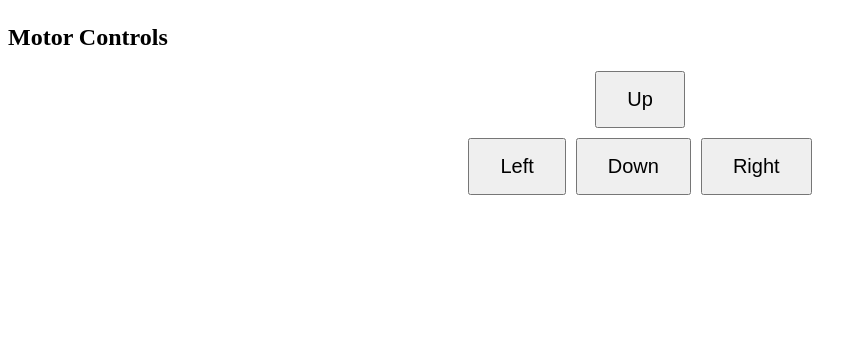
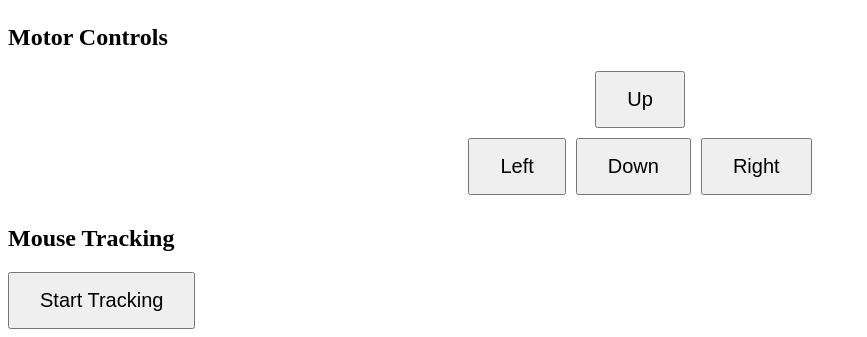
Before and after one commit to AndrewZacharyLiu/cs489-project, a Flask app: page / in a window 1280 px wide. Shown: the part 560-897 px from the top of the page, without its empty margins (0-867 px from the left). Before the commit the page ends 755 px from the top, so only its background shows below. Run offline with Flask 3, Linux system fonts and the light colour scheme; some libraries are stand-ins or nearby versions.

Commit message:
added mouse moving to log x, y of mouse on movement and start stop button with esc key also working as a stop

```diff
--- a/templates/index.html
+++ b/templates/index.html
@@ -40,10 +40,12 @@
         </div>
     </div>
 
+    <!-- Mouse Tracking Control -->
+    <h2>Mouse Tracking</h2>
+    <button id="toggle-tracking">Start Tracking</button>
+
     <script>
         var socket = io.connect("http://" + document.domain + ":5000");
-        // var socket = io.connect("http://10.166.94.127:5000");
-
 
         // Store key states to prevent duplicate press events
         var keyStates = {};
@@ -81,6 +83,32 @@
                 sendControl(keyMap[event.key], "release");
             }
         });
+
+
+
+        // Mouse tracking
+        let tracking = false;
+
+        function toggleTracking() {
+            tracking = !tracking;
+            console.log(tracking)
+            document.getElementById("toggle-tracking").innerText = tracking ? "Stop Tracking (esc)" : "Start Tracking";
+        }
+
+        document.getElementById("toggle-tracking").addEventListener("click", toggleTracking);
+
+        // Handle escape out of mouse tracking mode
+        document.addEventListener("keydown", function(event) {
+            if (event.key === "Escape" && tracking) {
+                toggleTracking();
+            }
+        });
+
+        document.addEventListener("mousemove", function(event) {
+            if (tracking) {
+                socket.emit("mouse_move", { x: event.clientX, y: event.clientY });
+            }
+        });
     </script>
 </body>
 </html>
--- a/video_stream_server.py
+++ b/video_stream_server.py
@@ -51,6 +51,12 @@ def handle_motor_control(data):
     # elif direction == "up" and state == "release":
     #     stop_motor()
 
+@socketio.on('mouse_move')
+def handle_mouse_move(data):
+    print(f"Mouse moved: {data}")  # Logs mouse movement
+    # socketio.emit('mouse_position', data)  # Broadcast position to all clients if needed
+
+
 if __name__ == "__main__":
     eventlet.spawn(generate_video)  # Run video stream in a separate thread
     socketio.run(app, host="0.0.0.0", port=5000)
```
